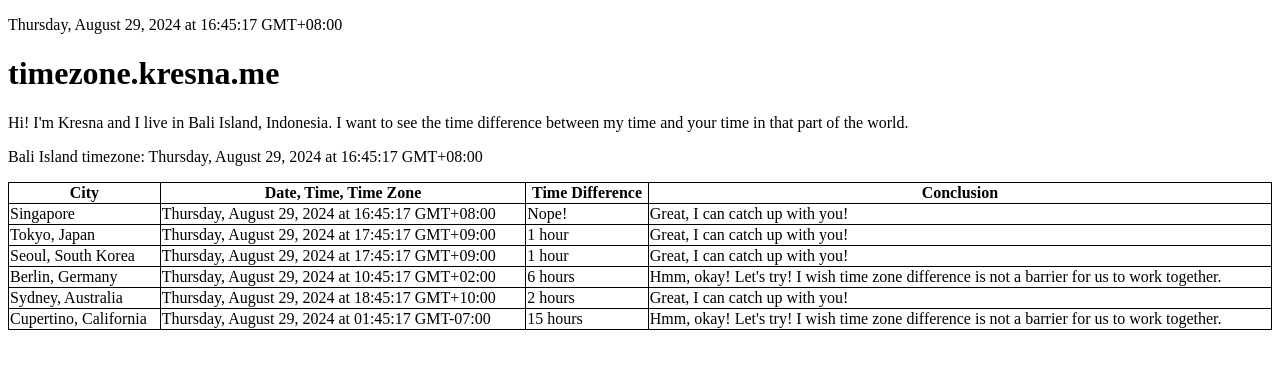
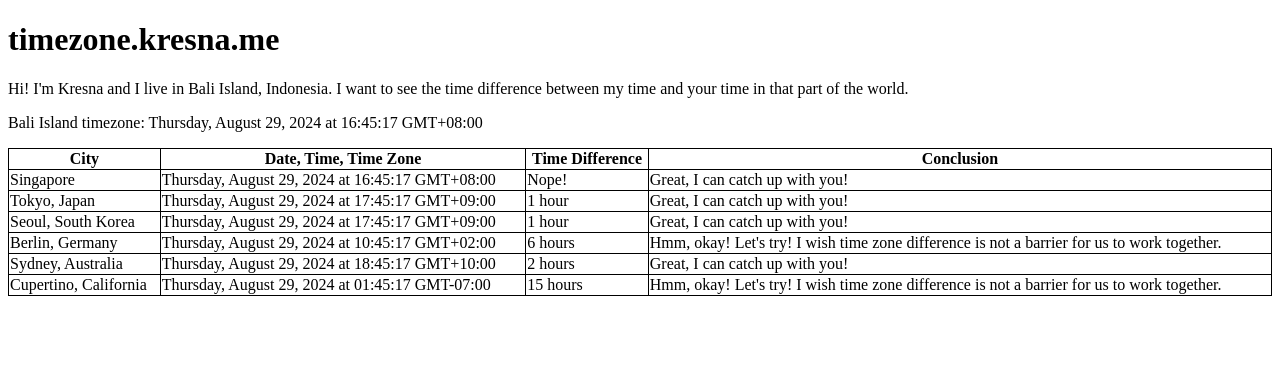
Before and after one commit to kresnasatya/timezone, a SvelteKit app: page / in a window 1280 px wide. Shown: the top 368 px of the page. Built offline with nearby package versions, Linux system fonts and the light colour scheme.

Commit message:
remove unnecessary tag

```diff
--- a/src/routes/+page.svelte
+++ b/src/routes/+page.svelte
@@ -25,8 +25,6 @@
         vancouverTZFormatted = getTZDateTimeFormatted(vancouverTZ);
     }, 1000);
 </script>
-
-<p>{singaporeTZFormatted}</p>
 
 <h1>timezone.kresna.me</h1>
 <p>Hi! I'm Kresna and I live in Bali Island, Indonesia. I want to see the time difference between my time and your time in that part of the world.</p>
```
